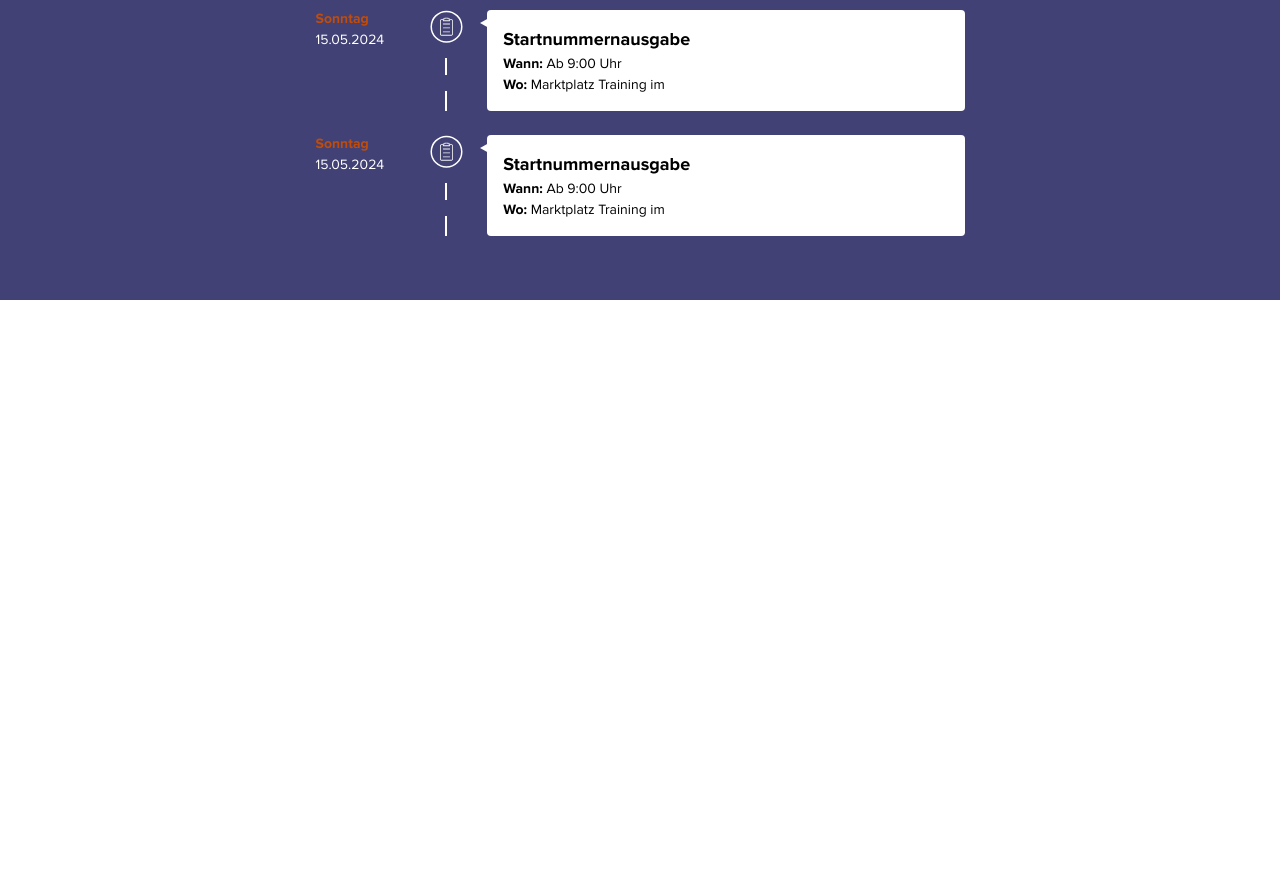
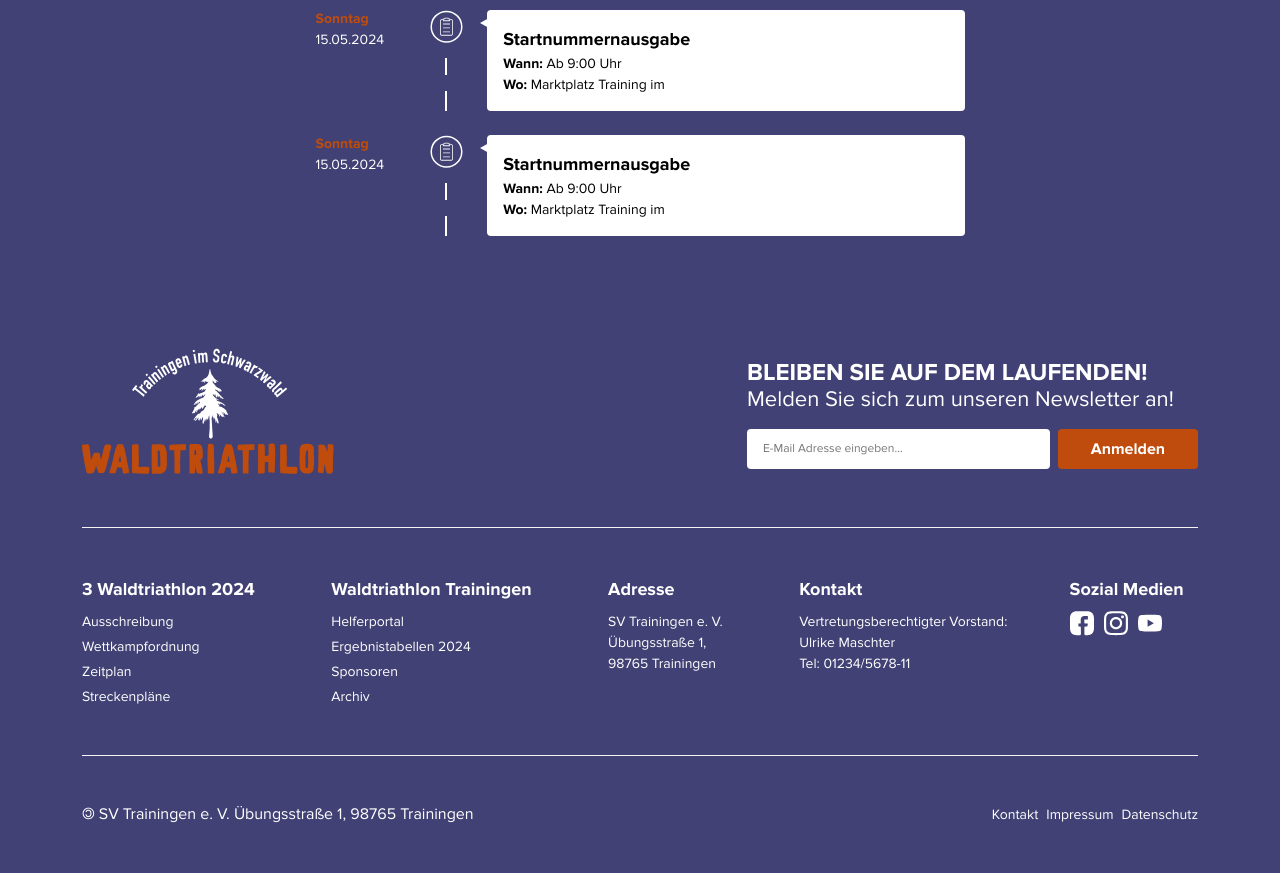
Before and after one commit to nurali-code/wildtriathlon, a plain HTML site: page index.html in a window 1280 px wide. Shown: the part 3832-4705 px from the top of the page. Before the commit the page ends 4132 px from the top, so only its background shows below. Drawn offline with Linux system fonts and the light colour scheme.

Commit message:
footer done

```diff
--- a/index.html
+++ b/index.html
@@ -1,5 +1,5 @@
 <!DOCTYPE html>
-<html lang="ru">
+<html lang="de">
 
 <head>
     <meta charset="UTF-8">
@@ -308,6 +308,72 @@
         </div>
     </section>
 
+    <footer class="footer">
+        <div class="container">
+            <div class="row justify-content-between align-items-center">
+                <div class="col-3">
+                    <a href="#" class="logo"><img src="img/logo.svg" alt="logo" loading="lazy"></a>
+                </div>
+                <div class="col-5">
+                    <h2 class="footer__headling">BLEIBEN SIE AUF DEM LAUFENDEN!</h2>
+                    <p class="footer__text">Melden Sie sich zum unseren Newsletter an!</p>
+                    <form action="#" class="d-flex footer-form">
+                        <input type="email" placeholder="E-Mail Adresse eingeben..." required>
+                        <button type="submit" class="btn btn__2">Anmelden</button>
+                    </form>
+                </div>
+            </div>
+            <div class="footer-meddle d-flex align-items-start">
+                <div class="footer-col">
+                    <h3 class="footer__subheading">3 Waldtriathlon 2024</h3>
+                    <a href="#" class="footer__link">Ausschreibung</a>
+                    <a href="#" class="footer__link">Wettkampfordnung</a>
+                    <a href="#" class="footer__link">Zeitplan</a>
+                    <a href="#" class="footer__link">Streckenpläne</a>
+                </div>
+                <div class="footer-col">
+                    <h3 class="footer__subheading">Waldtriathlon Trainingen </h3>
+                    <a href="#" class="footer__link">Helferportal</a>
+                    <a href="#" class="footer__link">Ergebnistabellen 2024</a>
+                    <a href="#" class="footer__link">Sponsoren</a>
+                    <a href="#" class="footer__link">Archiv</a>
+                </div>
+                <div class="footer-col">
+                    <h3 class="footer__subheading">Adresse</h3>
+                    <p class="footer__link">
+                        SV Trainingen e. V. <br>
+                        Übungsstraße 1, <br>
+                        98765 Trainingen
+                    </p>
+                </div>
+                <div class="footer-col">
+                    <h3 class="footer__subheading">Kontakt</h3>
+                    <p class="footer__link">
+                        Vertretungsberechtigter Vorstand: <br>
+                        Ulrike Maschter <br>
+                        Tel: 01234/5678-11
+                    </p>
+                </div>
+                <div class="footer-col">
+                    <h3 class="footer__subheading">Sozial Medien</h3>
+                    <p class="footer-soc d-flex align-items-center">
+                        <a href="#"><img src="img/fb.svg" alt="i" loading="lazy"></a>
+                        <a href="#"><img src="img/inst.svg" alt="i" loading="lazy"></a>
+                        <a href="#"><img src="img/yt.svg" alt="i" loading="lazy"></a>
+                    </p>
+                </div>
+            </div>
+            <div class="row justify-content-between">
+                <p class="col-7">🄯 SV Trainingen e. V. Übungsstraße 1, 98765 Trainingen </p>
+                <p class="d-flex col-4 justify-content-end footer-under">
+                    <a href="#" class="footer__link">Kontakt</a>
+                    <a href="#" class="footer__link">Impressum</a>
+                    <a href="#" class="footer__link">Datenschutz</a>
+                </p>
+            </div>
+        </div>
+    </footer>
+
 </body>
 
 </html>
--- a/sass/_elements.sass
+++ b/sass/_elements.sass
@@ -38,8 +38,6 @@ body
     font-size: 34px
     line-height: 44px
     margin: 0 0 16px
-
-
 
 .h2
     font-size: 52px
@@ -88,6 +86,18 @@ mark
         background: $blue
         color: white
 
+    &__2
+        font-weight: 700
+        font-size: 16px
+        padding: 6px 31px
+        color: white
+        background-color: $prime
+        border-color: rgba(0, 0, 0, 0)
+        &:hover
+            color: $prime
+            border-color: $prime
+            background-color: rgba(0, 0, 0, 0)
+
 .fx, .fxb, .fxc
     display: flex
     align-items: center
--- a/sass/_footer.sass
+++ b/sass/_footer.sass
@@ -1,12 +1,71 @@
-footer
-   background-color: $prime
-   text-align: center
-   padding: 11px
-   // margin-top: auto
-   img
+.footer
+   background-color: $blue
+   padding: 48px 0
+   color: white
+   &__heading
+      font-size: 28px
+      line-height: 32px
+      font-weight: 400
+      margin: 0 0 8px
+
+   .logo
+      max-width: 252px
+
+   &-col
+
       margin: 0 auto
+      &:last-child,
+      &:first-child
+         margin-left: 0
+
+
+   &__text
+      font-size: 22px
+      line-height: 26px
+      margin: 0 0 16px
+
+   &__subheading
+      font-size: 18px
+      line-height: 150%
+      font-weight: bold
+      margin: 0 0 8px
+
+   &__link
+      color: white
       display: block
+      font-size: 14px
+      line-height: 150%
+      margin: 0 0 4px
+      &:last-of-type
+         margin-bottom: 0
 
-   @media screen and ( max-width: 700px )
-      img
-         max-width: 122px
+   a
+      &:hover
+         color: $prime
+         text-decoration: underline
+
+   &-soc
+      gap: 10px
+
+   &-meddle
+      margin: 48px 0
+      padding: 48px 0
+      border-top: 1px solid #F5F4F3
+      border-bottom: 1px solid #F5F4F3
+      gap: 48px
+
+   &-under
+      gap: 8px
+      *
+         margin: 0
+   &-form
+      gap: 8px
+
+   input
+      font-size: 12px
+      font-weight: 400
+      line-height: 17px
+      border-radius: 4px
+      height: 40px
+      width: 100%
+      padding: 0 16px
--- a/sass/style.sass
+++ b/sass/style.sass
@@ -220,3 +220,5 @@
                 border-width: 5.5px 9.5px 5.5px 0
                 border-color: transparent #FFFFFF transparent transparent
                 transform: rotate(0deg)
+
+@import 'footer'
```
Also changed, not shown: css/style.css, img/fb.svg (added), img/inst.svg (added), img/yt.svg (added), 1 other file.
